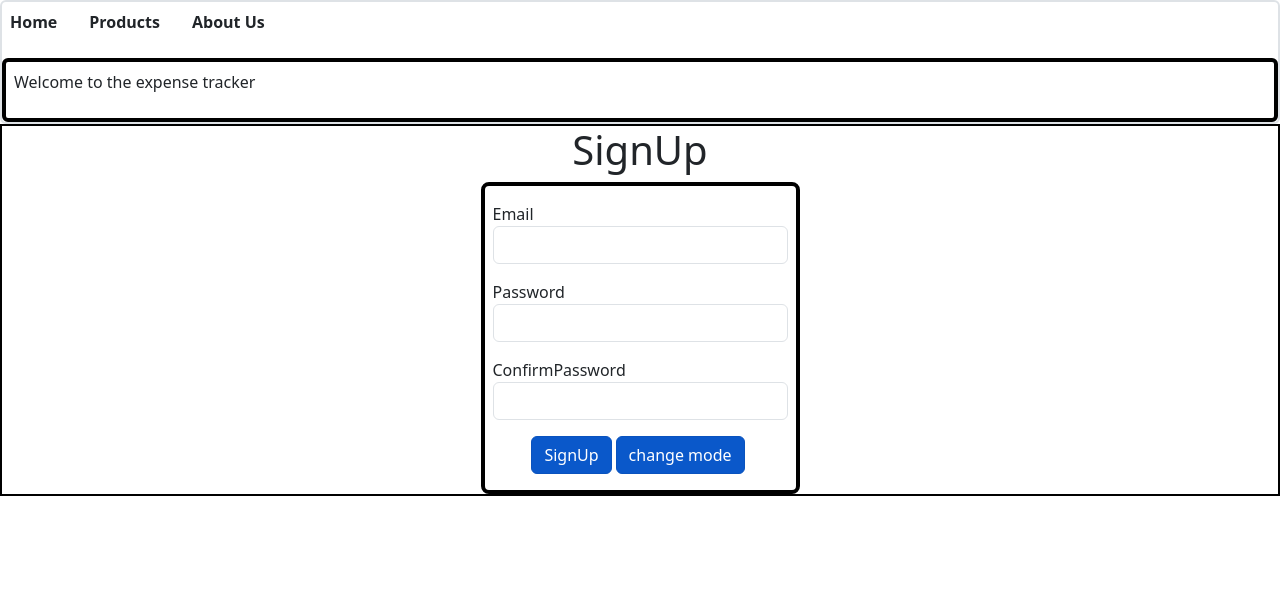
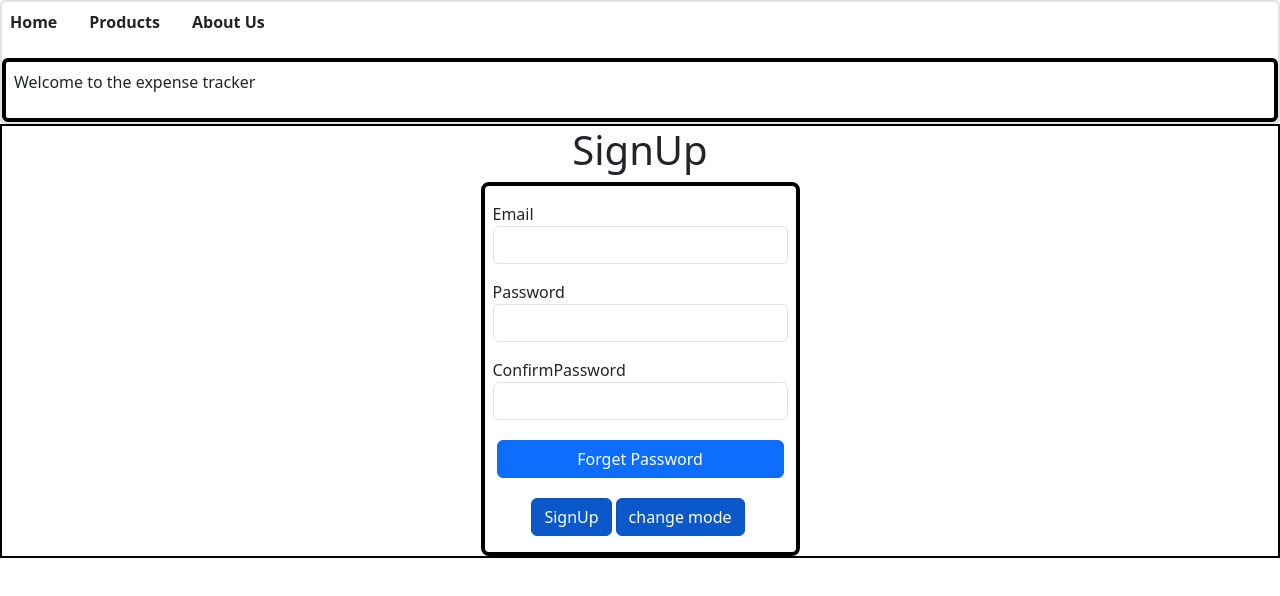
Before and after one commit to yashoka9876/exp, a React (Create React App) app: page / in a window 1280 px wide. Shown: the top 596 px of the page. Built offline with nearby package versions, Linux system fonts and the light colour scheme.

Commit message:
adding the concept of password change handler

```diff
--- a/src/auth/Auth.js
+++ b/src/auth/Auth.js
@@ -1,6 +1,8 @@
-import React, { useRef} from 'react'
+import React, { useRef, useState} from 'react'
 
 const Authentication = ({isLogin,mode,SignUp,ModeHandler}) => {
+    const[forgetpass,setForgetpass]=useState(false);
+    const[isLoading,setIsLoading]=useState(false);
     const Email=useRef();
     const Password=useRef();
     const ConfirmPassword=useRef();
@@ -29,6 +31,39 @@ const Authentication = ({isLogin,mode,SignUp,ModeHandler}) => {
 
         }
 
+        function forgetPasshandler(){
+            console.log(forgetpass)
+            setForgetpass((value)=>!value);
+            async function forgetPasswordHandler(){
+                setIsLoading(true)
+                try{const response=await fetch('https://identitytoolkit.googleapis.com/v1/accounts:sendOobCode?key=AIzaSyDa_jbUsg5x1ywvKesSXurNjxjYY7Hn2BU',{
+                    method:'POST',
+                    headers:{
+                        'Content-Type':'application/json'
+                    },
+                    body:JSON.stringify({
+                        requestType: "PASSWORD_RESET" ,
+                        email:Email.current.value
+                    })
+                })
+                if(!response.ok){
+
+                    throw new Error('didn\'t reset bro! ')
+                }
+                setIsLoading(false)
+                const data=await response.json();
+                console.log(data);
+            }catch(error){
+                setIsLoading(false)
+                console.error(error);
+            }
+            }
+            console.log(forgetpass)
+            if(forgetpass){
+                forgetPasswordHandler();
+            }
+        }
+
 
 
 
@@ -43,22 +78,26 @@ const Authentication = ({isLogin,mode,SignUp,ModeHandler}) => {
        {isLogin && <div>welcome to the the expense tracker</div>}
         <h1 className='mb-4'>{mode==='login'?'Login':'SignUp'}</h1>
         <form onSubmit={submitHandler} className="row g-3 border border-black border-4  w-25 rounded-3" >
-
+            {isLoading && <h1>password is resseting</h1>}
             <div className='form-group'>
                 <label htmlFor="staticEmail2"  >Email</label>
                 <input ref={Email} type="text" className='form-control' id="staticEmail2" required/>
             </div>
-            <div >
+           {!forgetpass && <div >
                 <label htmlFor="inputPassword2" >Password</label>
                 <input ref={Password} type="password" className="form-control" id="inputPassword2" required />
-            </div>
+            </div>}
            {mode==='SignUp' && <div >
                 <label htmlFor="confirmPassword" >ConfirmPassword</label>
                 <input ref={ConfirmPassword} type="password" className="form-control" id="confirmPassword" required />
             </div>}
+            <div className=' d-flex  flex-column justify-content-center'>
+                 <button  type='button' className='btn btn-primary m-1 ' onClick={forgetPasshandler}>{!forgetpass ? 'Forget Password':'sendLink'}</button>
+                {forgetpass && <button type='button' className='btn btn-primary ' onClick={forgetPasshandler}>already a user? login</button>}
+            </div>
             <div className='d-flex justify-content-center '>
-                <button  type="submit" className="btn btn-primary mb-3 hover active">{mode==='login'?'Login':'SignUp'}</button>
-                <button onClick={ModeHandler} type='button' className='btn btn-primary mb-3 hover active mx-1'>change mode </button>
+                {!forgetpass && <button  type="submit" className="btn btn-primary mb-3 hover active">{mode==='login'?'Login':'SignUp'}</button>}
+                {!forgetpass && <button onClick={ModeHandler} type='button' className='btn btn-primary mb-3 hover active mx-1'>change mode </button>}
             </div>
         </form>
     </div>
```
